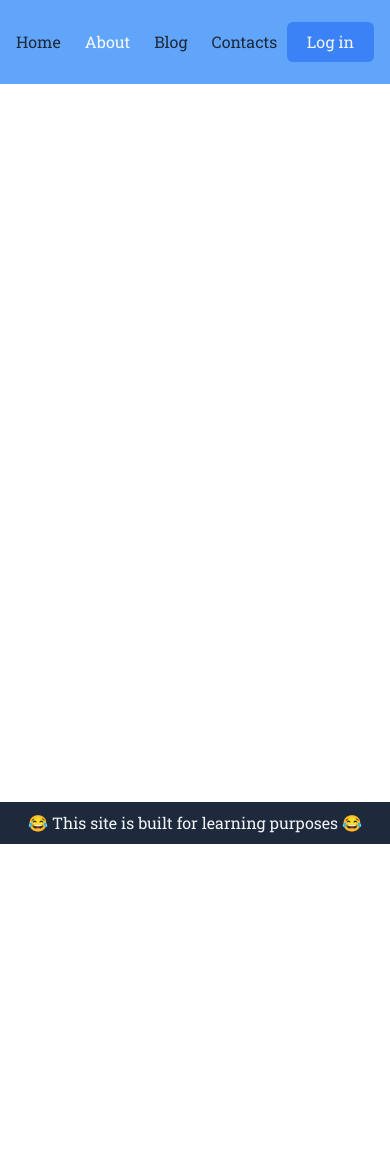
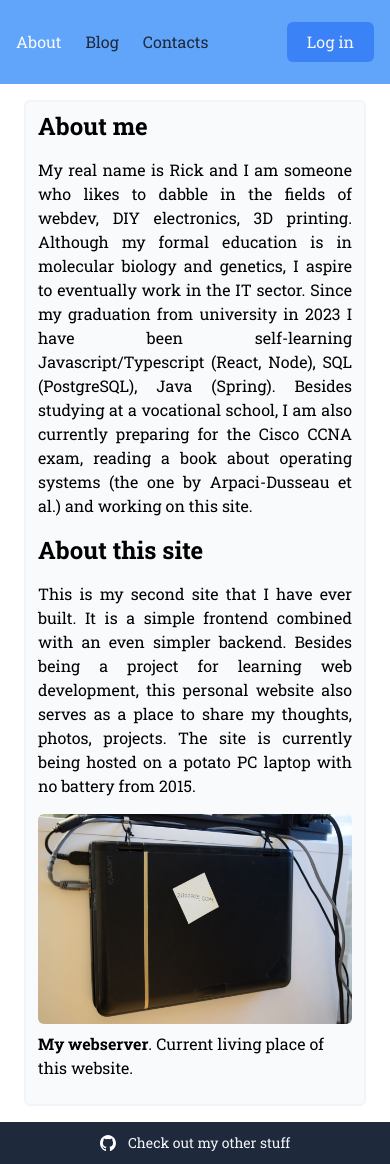
Before and after one commit to rkukutis/ps-front, a React (Vite) app in the folder playground/: page /about in a window 390 px wide. Before the commit the page ends 844 px from the top, so only its background shows below. Built offline with nearby package versions, Linux system fonts and the light colour scheme.

Commit message:
About page populated

```diff
--- a/playground/src/App.tsx
+++ b/playground/src/App.tsx
@@ -3,7 +3,6 @@ import { BrowserRouter, Navigate, Route, Routes } from "react-router-dom";
 import { QueryClient, QueryClientProvider } from "@tanstack/react-query";
 import { ReactQueryDevtools } from "@tanstack/react-query-devtools";
 
-import Home from "./pages/Home";
 import PageLayout from "./components/PageLayout";
 import About from "./pages/About";
 import Blog from "./pages/Blog";
@@ -40,8 +39,7 @@ function App() {
       <BrowserRouter>
         <Routes>
           <Route path="/" element={<PageLayout />}>
-            <Route index element={<Navigate to="home" />} />
-            <Route path="/home" element={<Home />} />
+            <Route index element={<Navigate to="about" />} />
             <Route path="/about" element={<About />} />
             <Route path="/blog" element={<Blog />} />
             <Route path="/contacts" element={<Contacts />} />
--- a/playground/src/components/NavigationBar.tsx
+++ b/playground/src/components/NavigationBar.tsx
@@ -10,9 +10,6 @@ const style = ({ isActive }: ButtonActive) => (isActive ? "text-slate-50" : "tex
 export default function NavigationBar() {
   return (
     <nav className="flex justify-center space-x-6">
-      <NavLink className={style} to="/home">
-        Home
-      </NavLink>
       <NavLink className={style} to="/about">
         About
       </NavLink>
--- a/playground/src/components/PageLayout.tsx
+++ b/playground/src/components/PageLayout.tsx
@@ -1,7 +1,8 @@
 import { Outlet, useNavigate } from "react-router-dom";
+import { useUserStore } from "../stores/tokenStore";
+import Button from "./Button";
 import NavigationBar from "./NavigationBar";
-import Button from "./Button";
-import { useUserStore } from "../stores/tokenStore";
+import githubLogo from "../assets/github-logo.svg";
 
 export default function PageLayout() {
   const navigate = useNavigate();
@@ -27,7 +28,10 @@ export default function PageLayout() {
         <Outlet />
       </main>
       <footer className="bg-slate-800 py-1 text-slate-100 flex flex-col items-center justify-center h-[5vh]">
-        <p>😂 This site is built for learning purposes 😂</p>
+        <a className="flex items-center space-x-3 text-sm" href="https://github.com/rkukutis">
+          <img className="h-4 inline-block" src={githubLogo} />
+          <p>Check out my other stuff</p>
+        </a>
       </footer>
     </>
   );
--- a/playground/src/components/blog-feature/BlogPost.tsx
+++ b/playground/src/components/blog-feature/BlogPost.tsx
@@ -42,7 +42,6 @@ export function BlogPost({ post }: { post: Post }) {
         </div>
       </div>
       <div className="w-full flex flex-col items-center">
-        {/* <p className="whitespace-pre-wrap">{post.body}</p> */}
         <div
           className="prose max-w-none prose-img:rounded-md lg:prose-lg xl:prose-xl focus:outline-none bg-slate-50 py-4 px-4 rounded-md prose-img:mx-auto"
           dangerouslySetInnerHTML={{ __html: cleanHTML(post.body) }}
--- a/playground/src/pages/About.tsx
+++ b/playground/src/pages/About.tsx
@@ -1,3 +1,31 @@
+import potatoSmall from "../assets/potato-small.jpg";
+
 export default function About() {
-  return <div className="bg-slate-50 flex flex-col justify-center items-center text-4xl"></div>;
+  return (
+    <div className="flex flex-col justify-center items-center px-6 py-4">
+      <div className="flex flex-col space-y-4 lg:w-1/2 bg-slate-50 rounded-md px-3 border-2 border-slate-100 py-2">
+        <h1 className="font-bold text-2xl">About me</h1>
+        <p className="text-justify">
+          My real name is Rick and I am someone who likes to dabble in the fields of webdev, DIY electronics, 3D printing. Although my formal
+          education is in molecular biology and genetics, I aspire to eventually work in the IT sector. Since my graduation from university in 2023 I
+          have been self-learning Javascript/Typescript (React, Node), SQL (PostgreSQL), Java (Spring). Besides studying at a vocational school, I am
+          also currently preparing for the Cisco CCNA exam, reading a book about operating systems (the one by Arpaci-Dusseau et al.) and working on
+          this site.
+        </p>
+        <h1 className="font-bold text-2xl">About this site</h1>
+        <p className="text-justify">
+          This is my second site that I have ever built. It is a simple frontend combined with an even simpler backend. Besides being a project for
+          learning web development, this personal website also serves as a place to share my thoughts, photos, projects. The site is currently being
+          hosted on a potato PC laptop with no battery from 2015.
+        </p>
+        <section>
+          <img alt="server" id="server-image" className="w-full   rounded-md mb-2" srcSet={potatoSmall} />
+          <label htmlFor="server-image">
+            <b>My webserver</b>. Current living place of this website.
+          </label>
+        </section>
+        <p></p>
+      </div>
+    </div>
+  );
 }
--- a/playground/src/pages/Contacts.tsx
+++ b/playground/src/pages/Contacts.tsx
@@ -6,8 +6,8 @@ export default function Contacts() {
       <div className="bg-slate-100 border-2 p-8 rounded-md md:w-2/5">
         <h1 className="text text-5xl text-center mb-4 text-slate-800">Hi there! 👋</h1>
         <div className="text-center mb-6 text-lg text-slate-800">
-          Thank you for taking an interest in my site! If you have any questions or ideas that you would like to share, you can reach out to me by
-          filling out this form. I will respond to your message by email.
+          Thank you for taking an interest in my site! If you have any thoughts that you would like to share, you can reach out to me by filling out
+          this form. I will respond to your message by email.
         </div>
         <div className="col-span-1">
           <ContactForm />
--- a/playground/src/pages/Home.tsx
+++ /dev/null
@@ -1,14 +0,0 @@
-import cat from "../assets/cat.jpg";
-
-export default function Home() {
-  return (
-    <section className=" bg-slate-200 flex flex-col justify-center h-[85vh]">
-      <div className="flex items-center flex-col space-y-2">
-        <h1>Welcome to my website!</h1>
-        <h3>There's nothing here yet, but have a picture of this cute kitty :)</h3>
-        <img className="w-[20rem] py-5" src={cat} />
-        {/* <List /> */}
-      </div>
-    </section>
-  );
-}
--- a/playground/src/pages/Login.tsx
+++ b/playground/src/pages/Login.tsx
@@ -29,8 +29,9 @@ export default function Login() {
     let loginResponse;
     try {
       loginResponse = await login({ username: data.username, password: data.password });
+      toast.success("Login successful");
       setToken(loginResponse);
-      navigate("/home");
+      navigate("/blog");
     } catch (e) {
       toast.error((e as Error).message);
     } finally {
@@ -40,7 +41,7 @@ export default function Login() {
 
   return (
     <div className="flex flex-col items-center justify-center h-[85vh]">
-      <form className="bg-slate-200 py-6 px-4 w-[30rem] flex flex-col space-y-4 rounded-md" onSubmit={handleSubmit(onSubmit)}>
+      <form className="bg-slate-200 py-6 px-4 flex flex-col space-y-4 rounded-md w-4/5 lg:w-1/5" onSubmit={handleSubmit(onSubmit)}>
         <div className="flex flex-col space-y-1">
           <label>Username</label>
           <input className="w-full p-1" {...register("username", { required: true })} />
@@ -51,7 +52,7 @@ export default function Login() {
           <input type="password" className="w-full p-1" {...register("password", { required: true })} />
           {errors.password && <ErrorLabel message="password is required" />}
         </div>
-        <input value="Log in" className="bg-blue-500 py-1 w-full hover:curs rounded-md text-slate-100" type="submit"></input>
+        <input value="Log in" className="bg-blue-500 py-1 w-full hover:curs rounded-md text-slate-100 hover:cursor-pointer" type="submit"></input>
       </form>
     </div>
   );
```
Also changed, not shown: playground/src/assets/github-logo.svg (added), playground/src/assets/potato-small.jpg (added).
